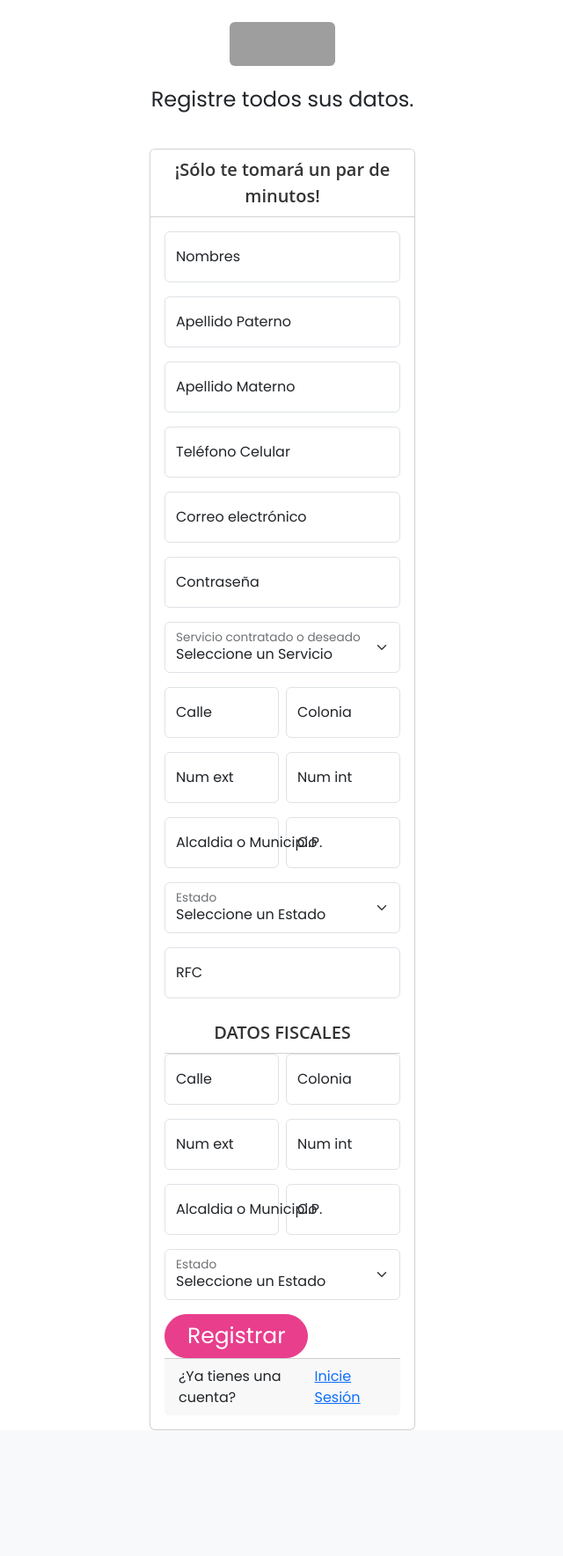
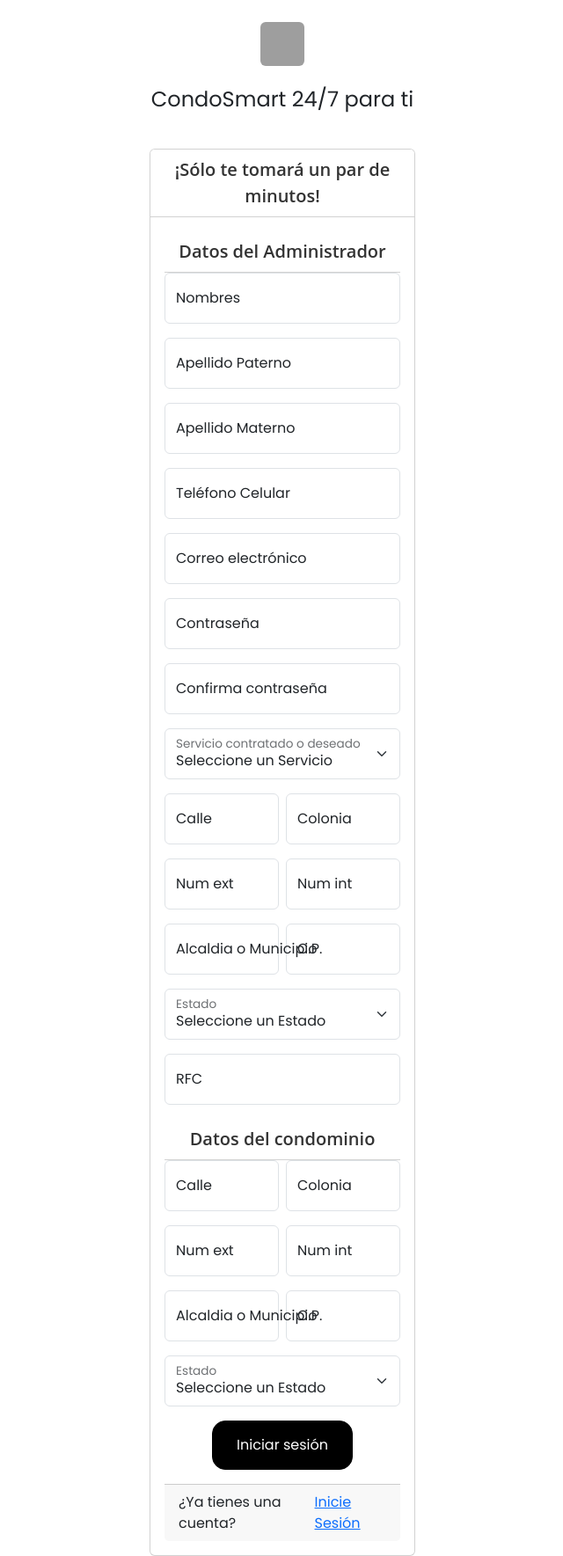
Before and after one commit to MiguelAngelSilva0108/Prototipo, a PHP site: page /LoginFactura/paginas/registro.php in a window 1280 px wide. Shown: the part 77-1846 px from the top of the page at 88% size, without its empty margins (319-959 px from the left). Before the commit the page ends 1703 px from the top, so only its background shows below. Run offline with PHP 8.4, Linux system fonts and the light colour scheme; grey boxes are pictures that could not be loaded.

Commit message:
Add files via upload

```diff
--- a/Prototipo/css/registro.css
+++ b/Prototipo/css/registro.css
@@ -35,21 +35,38 @@
 }
 
 
-.btn-primary:hover {
-  background-color: #fff;
-  color: #e83e8c;
-  border-color: #e83e8c;
+.btn-primary {
+
+  background-color: black;
+  font-family: 'Poppins', sans-serif;
+  border-color: black;
+  border-radius: 15px;
+  padding: 15px;
+  width: 160px;
+  margin: auto;
+  color: white;
+  display: block;
+  margin: 0 auto;
 }
 
-.btn-primary {
-  background-color: #e83e8c;
-  border-color: #e83e8c;
-  color: #fff;
-  font-size: 25px;
-  padding: 5px 25px;
+.btn{
+  align-self: center;
+}
+
+.btn-primary:hover {
+  background-color: white;
+  border-color: black;
+  color: black;
   font-family: 'Poppins', sans-serif;
-  border-radius:25px;
 }
+
+.btn-primary span {
+  background-color: #F5DEB3;
+  font-family: 'Poppins', sans-serif;
+  padding: 5px;
+  color: black;
+}
+
 
 .card-footer{
   font-family: 'Poppins', sans-serif;
--- a/Prototipo/database/database.php
+++ b/Prototipo/database/database.php
@@ -3,7 +3,7 @@
 $server = 'localhost';
 $username = 'root';
 $password = '';
-$database = 'php_login_database';
+$database = 'prototipo';
 
 try {
   $conn = new PDO("mysql:host=$server;dbname=$database;", $username, $password);
--- a/Prototipo/navbar/navbar.php
+++ b/Prototipo/navbar/navbar.php
@@ -34,7 +34,7 @@
         <div class="collapse navbar-collapse" id="navbarNav">
             <ul class="navbar-nav me-auto mb-2 mb-lg-0">
                 <li class="nav-item">
-                    <a class="nav-link active" aria-current="page" href="/Prototipo/paginas/index.php">Inicio</a>
+                    <a class="nav-link active" aria-current="page" href="/Prototipo/index.php">Inicio</a>
                 </li>
                 <!--Planes-->
                 <div class="collapse navbar-collapse" id="navbarNav">
--- a/Prototipo/paginas/crearfactura.php
+++ b/Prototipo/paginas/crearfactura.php
@@ -6,6 +6,7 @@
   <meta http-equiv="X-UA-Compatible" content="IE=edge">
   <meta name="viewport" content="width=device-width, initial-scale=1.0">
   <title>Crear Factura</title>
+  <link rel="icon" href="https://cdn.freebiesupply.com/logos/large/2x/s-bahn-1-logo-png-transparent.png" type="image/png">
   <link rel="stylesheet" href="https://fonts.googleapis.com/css2?family=Poppins:wght@400;500;600&display=swap">
 
 </head>
--- a/Prototipo/paginas/inicio.php
+++ b/Prototipo/paginas/inicio.php
@@ -6,6 +6,7 @@
     <meta http-equiv="X-UA-Compatible" content="IE=edge">
     <meta name="viewport" content="width=device-width, initial-scale=1.0">
     <title>SmartCondo</title>
+    <link rel="icon" href="https://cdn.freebiesupply.com/logos/large/2x/s-bahn-1-logo-png-transparent.png" type="image/png">
     <link rel="stylesheet" href="https://fonts.googleapis.com/css2?family=Poppins:wght@400;500;600&display=swap">
 </head>
 <?PHP require('./navbar/navbar.php');
--- a/Prototipo/paginas/login.php
+++ b/Prototipo/paginas/login.php
@@ -42,6 +42,7 @@
     <meta http-equiv="X-UA-Compatible" content="IE=edge">
     <meta name="viewport" content="width=device-width, initial-scale=1.0">
     <title>Iniciar sesión</title>
+    <link rel="icon" href="https://cdn.freebiesupply.com/logos/large/2x/s-bahn-1-logo-png-transparent.png" type="image/png">
     <link rel="stylesheet" href="https://fonts.googleapis.com/css2?family=Poppins:wght@400;500;600&display=swap">
 </head>
 <link href="https://cdn.jsdelivr.net/npm/bootstrap@5.3.0-alpha2/dist/css/bootstrap.min.css" rel="stylesheet"
--- a/Prototipo/paginas/registro.php
+++ b/Prototipo/paginas/registro.php
@@ -6,12 +6,12 @@
 
 
 //Recibiendo numInt
-if (!empty($_POST['Nombres']) && !empty($_POST['AP']) && !empty($_POST['AM']) && !empty($_POST['Celular']) && !empty($_POST['Email']) && !empty($_POST['password']) && !empty($_POST['Servicio']) && !empty($_POST['Calle']) && !empty($_POST['Colonia']) && !empty($_POST['NumExt']) && !empty($_POST['Municipio']) && !empty($_POST['CP']) && !empty($_POST['Estado']) && !empty($_POST['RFC']) && !empty($_POST['Calle_Fiscal']) && !empty($_POST['Colonia_Fiscal']) && !empty($_POST['NumExt_Fiscal']) && !empty($_POST['Municipio_Fiscal']) && !empty($_POST['CP_Fiscal']) && !empty($_POST['Estado_Fiscal'])) {
-    $sql = "INSERT INTO users (Nombres, AP, AM, Celular, Email, password, Servicio, Calle, Colonia, NumExt, NumInt, Municipio, CP, Estado, RFC, Calle_Fiscal, Colonia_Fiscal, NumExt_Fiscal, NumInt_Fiscal, Municipio_Fiscal, CP_Fiscal, Estado_Fiscal) VALUES (:Nombres, :AP, :AM, :Celular, :Email, :password, :Servicio, :Calle, :Colonia, :NumExt, :NumInt, :Municipio, :CP, :Estado, :RFC, :Calle_Fiscal, :Colonia_Fiscal, :NumExt_Fiscal, :NumInt_Fiscal, :Municipio_Fiscal, :CP_Fiscal, :Estado_Fiscal)";
+if (!empty($_POST['Nombres']) && !empty($_POST['Apellido Paterno']) && !empty($_POST['Apellido Materno']) && !empty($_POST['Celular']) && !empty($_POST['Email']) && !empty($_POST['password']) && !empty($_POST['Servicio']) && !empty($_POST['Calle']) && !empty($_POST['Colonia']) && !empty($_POST['NumExt']) && !empty($_POST['Municipio']) && !empty($_POST['CP']) && !empty($_POST['Estado']) && !empty($_POST['RFC']) && !empty($_POST['Calle_Fiscal']) && !empty($_POST['Colonia_Fiscal']) && !empty($_POST['NumExt_Fiscal']) && !empty($_POST['Municipio_Fiscal']) && !empty($_POST['CP_Fiscal']) && !empty($_POST['Estado_Fiscal'])) {
+    $sql = "INSERT INTO users (Nombres, Apellido Paterno, Apellido Materno, Celular, Email, password, Servicio, Calle, Colonia, NumExt, NumInt, Municipio, CP, Estado, RFC, Calle_Fiscal, Colonia_Fiscal, NumExt_Fiscal, NumInt_Fiscal, Municipio_Fiscal, CP_Fiscal, Estado_Fiscal) VALUES (:Nombres, :Apellido Paterno, :Apellido Materno, :Celular, :Email, :password, :Servicio, :Calle, :Colonia, :NumExt, :NumInt, :Municipio, :CP, :Estado, :RFC, :Calle_Fiscal, :Colonia_Fiscal, :NumExt_Fiscal, :NumInt_Fiscal, :Municipio_Fiscal, :CP_Fiscal, :Estado_Fiscal)";
     $stmt = $conn->prepare($sql);
     $stmt->bindParam(':Nombres', $_POST['Nombres']);
-    $stmt->bindParam(':AP', $_POST['AP']);
-    $stmt->bindParam(':AM', $_POST['AM']);
+    $stmt->bindParam(':Apellido Paterno', $_POST['Apellido Paterno']);
+    $stmt->bindParam(':Apellido Materno', $_POST['Apellido Materno']);
     $stmt->bindParam(':Celular', $_POST['Celular']);
     $stmt->bindParam(':Email', $_POST['Email']);
     $password = password_hash($_POST['password'], PASSWORD_BCRYPT);
@@ -63,6 +63,7 @@
     <meta http-equiv="X-UA-Compatible" content="IE=edge">
     <meta name="viewport" content="width=device-width, initial-scale=1.0">
     <title>Registro</title>
+    <link rel="icon" href="https://cdn.freebiesupply.com/logos/large/2x/s-bahn-1-logo-png-transparent.png" type="image/png">
     <link rel="stylesheet" href="https://fonts.googleapis.com/css2?family=Poppins:wght@400;500;600&display=swap">
 </head>
 <link href="https://cdn.jsdelivr.net/npm/bootstrap@5.3.0-alpha2/dist/css/bootstrap.min.css" rel="stylesheet"
@@ -74,9 +75,10 @@
 <body>
     <?PHP require('../navbar/navbar.php'); ?>
     <div>
-        <a href="/LoginFactura/index.php">
-            <img src="https://upload.wikimedia.org/wikipedia/commons/9/95/Logotipo_izzi_negativo.png" width="120"
-                height="50" class="rounded mx-auto d-block" alt="...">
+        <a href="/Prototipo/index.php">
+
+            <img src="https://cdn.freebiesupply.com/logos/large/2x/s-bahn-1-logo-png-transparent.png" alt="Logo"
+                width="50" height="50" class="rounded mx-auto d-block" />
         </a>
 
         <?php if (!empty($message)): ?>
@@ -85,7 +87,7 @@
             </p>
         <?php endif; ?>
 
-        <p class="text-center" style="font-family: Poppins; font-size: 24px;">Registre todos sus datos.</p>
+        <p class="text-center" style="font-family: Poppins; font-size: 24px;">CondoSmart 24/7 para ti</p>
 
 
         <div class='registro'>
@@ -97,21 +99,24 @@
                                 ¡Sólo te tomará un par de minutos!
                             </div>
                             <div class="card-body">
+                            <div class="card-header">
+                                    Datos del Administrador
+                                </div>
                                 <!--Nombres-->
                                 <div class="form-floating mb-3">
                                     <input type="text" name='Nombres' class="form-control" id="floatingInput"
                                         placeholder="name@example.com" required />
                                     <label htmlFor="floatingInput">Nombres</label>
                                 </div>
-                                <!--AP-->
+                                <!--Apellido Paterno-->
                                 <div class="form-floating mb-3">
-                                    <input type="text" name='AP' class="form-control" id="floatingInput"
+                                    <input type="text" name='Apellido Paterno' class="form-control" id="floatingInput"
                                         placeholder="name@example.com" required />
                                     <label htmlFor="floatingInput">Apellido Paterno</label>
                                 </div>
-                                <!--AM-->
+                                <!--Apellido Materno-->
                                 <div class="form-floating mb-3">
-                                    <input type="text" name='AM' class="form-control" id="floatingInput"
+                                    <input type="text" name='Apellido Materno' class="form-control" id="floatingInput"
                                         placeholder="name@example.com" />
                                     <label htmlFor="floatingInput">Apellido Materno</label>
                                 </div>
@@ -139,13 +144,13 @@
                                     <label htmlFor="floatingPassword">Contraseña</label>
                                 </div>
 
-                                <!--Botón de confirmar contraseña
+                                <!--Botón de confirmar contraseña-->
                                 <div class="form-floating mb-3">
                                     <input type="password" name='confirmpassword' class="form-control"
                                         id="floatingPassword" placeholder="Password" />
                                     <label htmlFor="floatingPassword">Confirma contraseña</label>
                                 </div>
-                                -->
+
 
                                 <!--Servicio deseado-->
                                 <div class="form-floating mb-3">
@@ -267,7 +272,7 @@
                                     <label htmlFor="floatingInput">RFC</label>
                                 </div>
                                 <div class="card-header">
-                                    DATOS FISCALES
+                                    Datos del condominio
                                 </div>
                                 <!--Dirección FISCAL-->
                                 <!--Calle y Colonia-->
@@ -369,10 +374,8 @@
 
                                 <!--Fin de formulario-->
 
-                                <div class="btn-group" role="group" aria-label="Basic example">
-
-                                    <button type="submit" class="btn btn-primary">Registrar</button>
-
+                                <div class="d-grid gap-2 mb-3">
+                                    <button class="btn btn-primary" type="submit">Iniciar sesión</button>
                                 </div>
 
                                 <div class="card-footer">
```
Also changed, not shown: Prototipo/paginas/planes.php (+20 -0 lines), Prototipo/paginas/servicios.php (+19 -0 lines).
